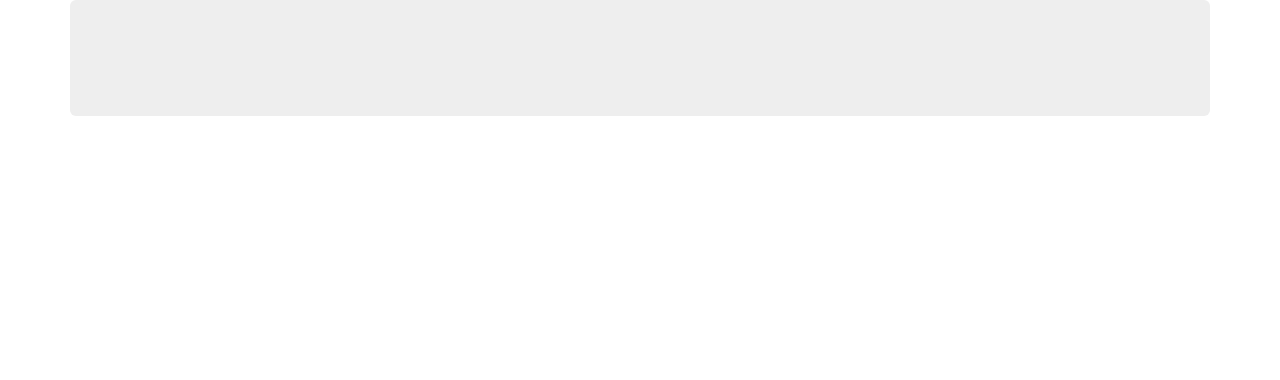
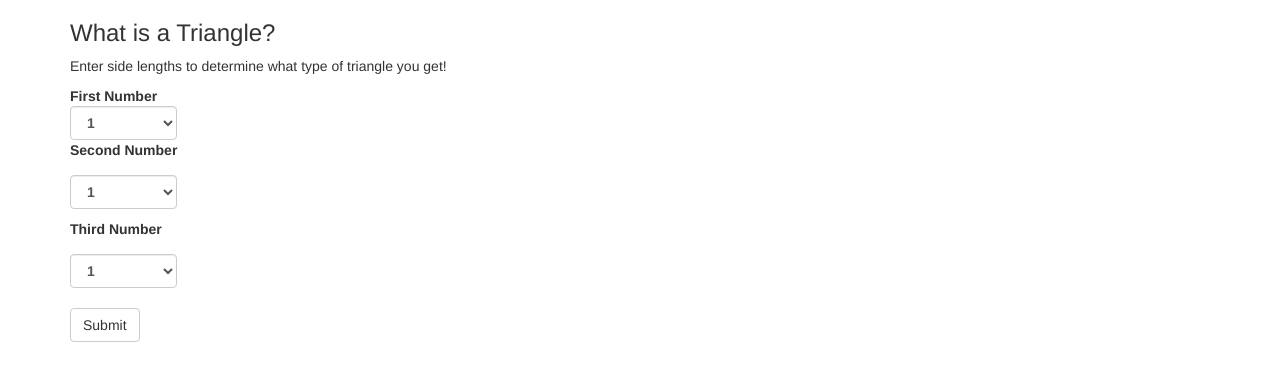
Before and after one commit to swagner23q/triangle, a plain HTML site: page index.html in a window 1280 px wide. Drawn offline with nearby package versions, Linux system fonts and the light colour scheme; files whose address does not match are found by name.

Commit message:
add form structure to index.html

```diff
--- a/index.html
+++ b/index.html
@@ -6,18 +6,41 @@
     <script src="js/jquery-1.12.0.min.js"></script>
     <script src="js/bootstrap.min.js"></script>
     <script src="js/scripts.js" type="text/javascript"></script>
-<title></title>
-
+<title>Is it a Triangle?</title>
 <body>
-<div class="container">
+  <div class="container">
+    <h3>What is a Triangle?</h3>
+    <p>Enter side lengths to determine what type of triangle you get!</p>
+      <form id="answerSubmit">
+      <label>First Number</lable>
+        <p><select id="side1" class="form-control"></p>
+          <option>1</option>
+          <option>2</option>
+          <option>3</option>
+          <option>4</option>
+          <option>5</option>
+          </select>
+        <label>Second Number</lable>
+          <p><select id="side2" class="form-control"></p>
+            <option>1</option>
+            <option>2</option>
+            <option>3</option>
+            <option>4</option>
+            <option>5</option>
+            </select>
+          <p><label>Third Number</lable></p>
+            <p><select id="side3" class="form-control"></p>
+              <option>1</option>
+              <option>2</option>
+              <option>3</option>
+              <option>4</option>
+              <option>5</option>
+            </select>
+            <br>
+            <button id="Submit" type="button" class="btn btn-default">Submit</button>
 
 
-  <div class="jumbotron">
-      <h1 id=""></h1>
-      <p></p>
-  </div>
-
-
+      </form>
   </div>
 </body>
 </head>
```
